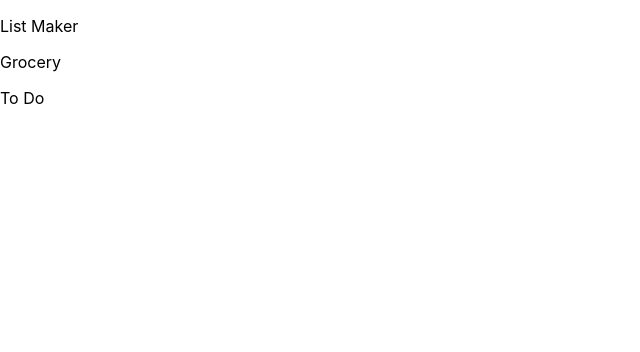
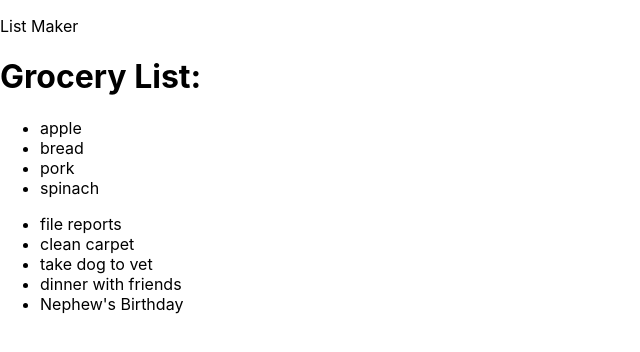
Before and after one commit to precto1285/React-list-organizer, a React (Create React App) app in the folder react-list-organizer/: page / in a window 1280 px wide. Shown: the top 352 px of the page, without its empty margins (0-640 px from the left). Built offline with nearby package versions, Linux system fonts and the light colour scheme; the HTML template or start-up script is replaced by a standard one.

Commit message:
created props

```diff
--- a/react-list-organizer/src/App.js
+++ b/react-list-organizer/src/App.js
@@ -9,8 +9,18 @@ class App extends Component {
     return (
       <div className="App">
         <ListMaker />
-        <Grocery />
-        <Todo />
+        <Grocery
+          fruit="apple"
+          starch="bread"
+          meat="pork"
+          vegetable="spinach" />
+        <Todo
+          office="file reports"
+          home="clean carpet"
+          dog="take dog to vet"
+          friends="dinner with friends"
+          family="Nephew's Birthday"
+        />
       </div>
     );
   }
--- a/react-list-organizer/src/Components/2Component/Grocery.js
+++ b/react-list-organizer/src/Components/2Component/Grocery.js
@@ -1,8 +1,16 @@
 import React from 'react';
 
-const Grocery = () => {
+const Grocery = props => {
   return (
-    <p>Grocery</p>
+    <div>
+      <h1> Grocery List:</h1>
+      <ul>
+        <li>{props.fruit}</li>
+        <li>{props.starch}</li>
+        <li>{props.meat}</li>
+        <li>{props.vegetable}</li>
+      </ul>
+    </div>
   )
 }
 
--- a/react-list-organizer/src/Components/2Component/To-do.js
+++ b/react-list-organizer/src/Components/2Component/To-do.js
@@ -1,8 +1,16 @@
 import React from 'react';
 
-const ToDo = () => {
+const ToDo = props => {
   return (
-    <p>To Do</p>
+    <div>
+      <ul>
+        <li>{props.office}</li>
+        <li>{props.home}</li>
+        <li>{props.dog}</li>
+        <li>{props.friends}</li>
+        <li>{props.family}</li>
+      </ul>
+    </div>
   )
 }
 
```
